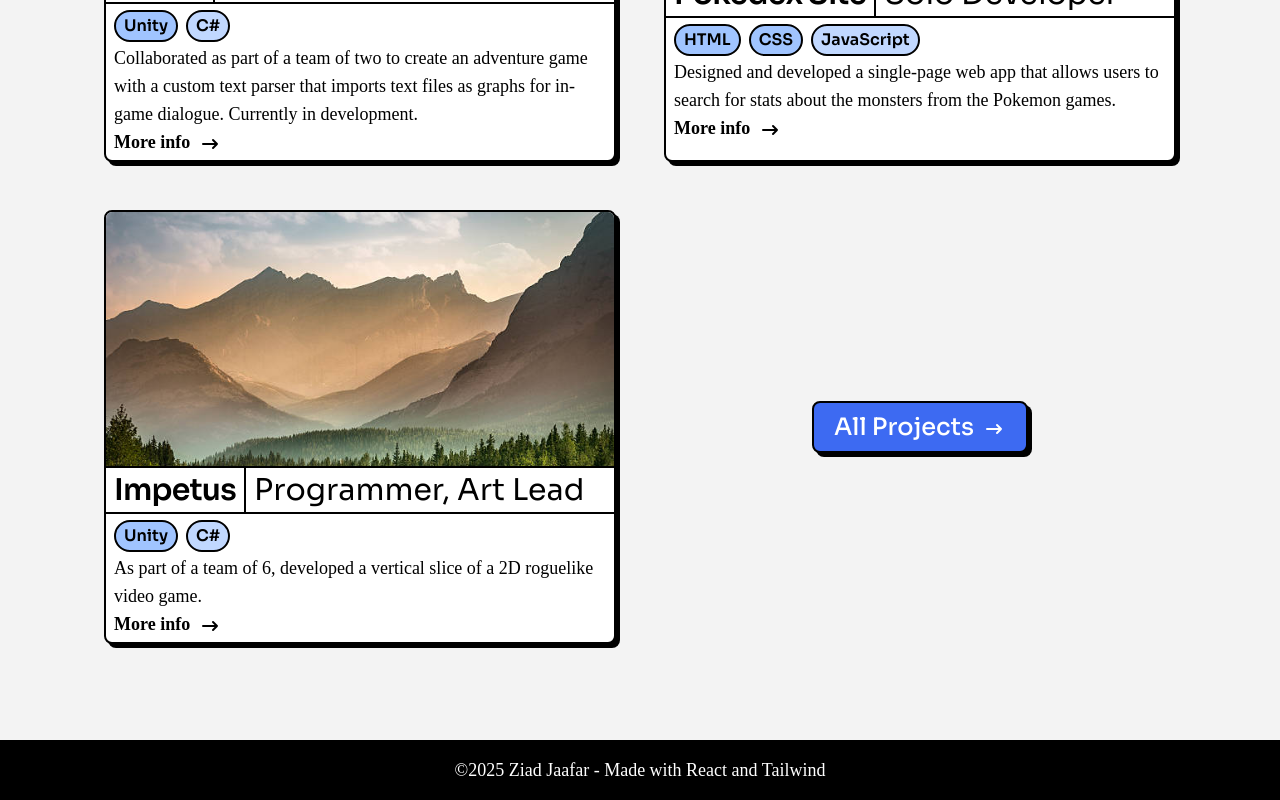
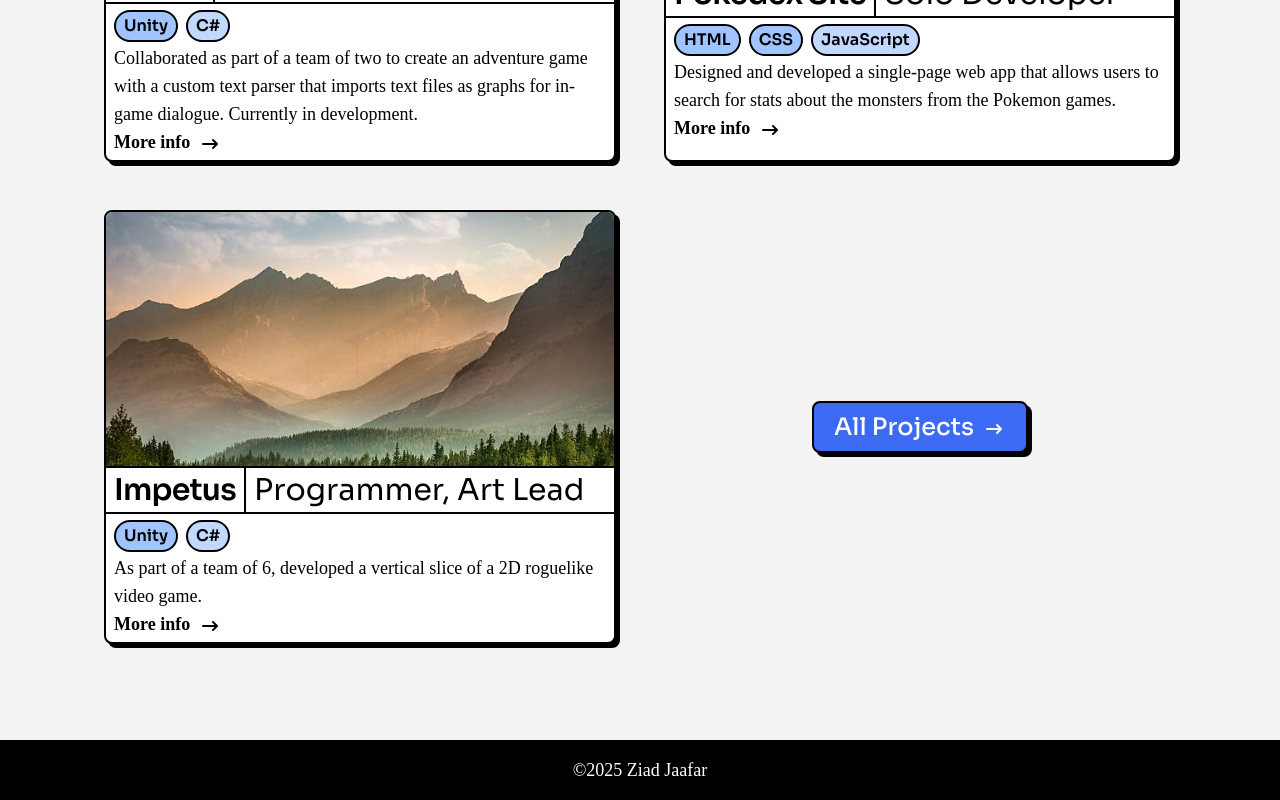
Before and after one commit to Ziad-J05/Portfolio-Site, a React (Vite) app: page / in a window 1280 px wide. Shown: the part 2262-3062 px from the top of the page. Built offline with nearby package versions, Linux system fonts and the light colour scheme; a web font is replaced by a local one.

Commit message:
changed footer text

```diff
--- a/src/components/Footer.tsx
+++ b/src/components/Footer.tsx
@@ -4,7 +4,7 @@ function Footer(){
   return(
     <>
       <footer className="mx-auto text-lg w-full py-4 px-8 bg-black text-[var(--content)] border-0">
-        <p className='w-full mx-auto text-center'>&copy;2025 Ziad Jaafar - Made with React and Tailwind</p>
+        <p className='w-full mx-auto text-center'>&copy;2025 Ziad Jaafar</p>
       </footer>
     </>
   )
```
